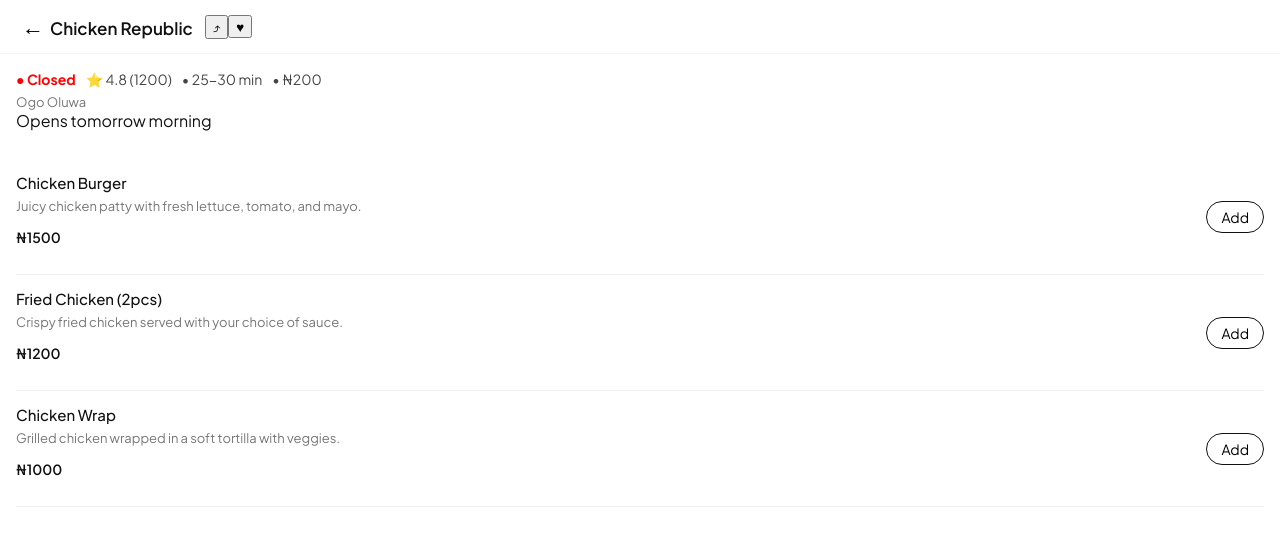
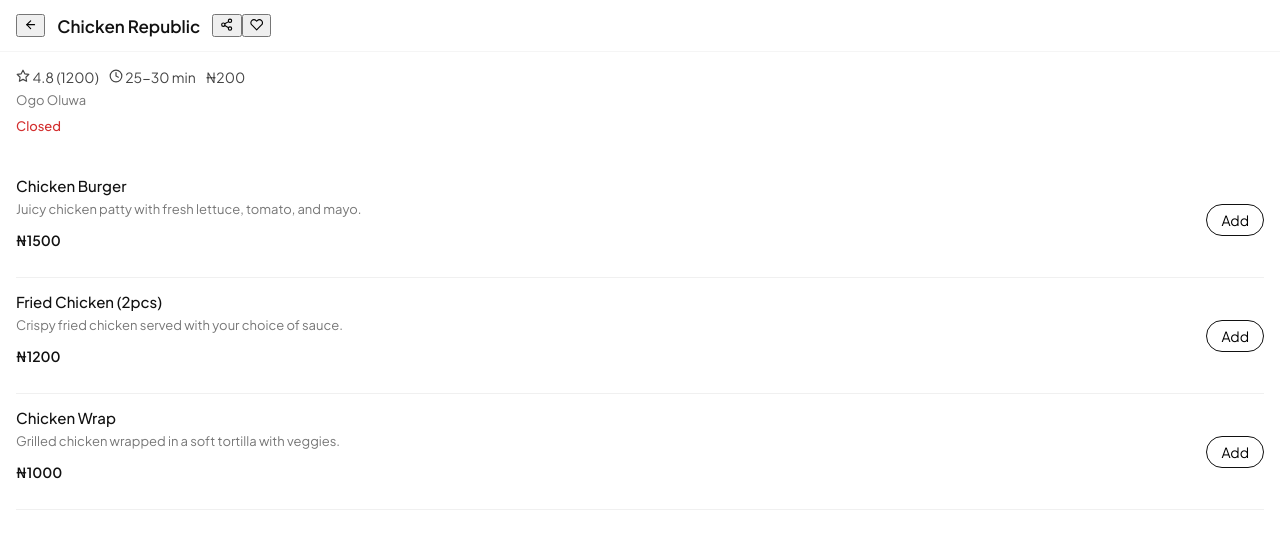
Before and after one commit to ay30bg/droppa, a React (Create React App) app: page /details/1 in a window 1280 px wide. Shown: the top 546 px of the page. Built offline with nearby package versions, Linux system fonts and the light colour scheme.

Commit message:
Update RestaurantDetails.jsx

```diff
--- a/src/pages/RestaurantDetails.jsx
+++ b/src/pages/RestaurantDetails.jsx
@@ -7,6 +7,16 @@ import {
 } from "../data/restaurants";
 import "../styles/restaurantdetails.css";
 
+import {
+  FiArrowLeft,
+  FiShare2,
+  FiHeart,
+  FiPlus,
+  FiMinus,
+  FiStar,
+  FiClock,
+} from "react-icons/fi";
+
 export default function RestaurantDetails() {
   const { id } = useParams();
   const navigate = useNavigate();
@@ -14,27 +24,15 @@ export default function RestaurantDetails() {
   const restaurant = featuredRestaurants.find((r) => r.id === Number(id));
   const menu = restaurantMenus[id] || [];
 
+  const [activeCategory, setActiveCategory] = useState("All");
   const [cart, setCart] = useState([]);
   const [loading, setLoading] = useState(true);
-  const [addedId, setAddedId] = useState(null);
-  const [shrunk, setShrunk] = useState(false);
-  const [fav, setFav] = useState(false);
+  const [liked, setLiked] = useState(false);
 
   const scrollRef = useRef();
 
   useEffect(() => {
-    setTimeout(() => setLoading(false), 900);
-  }, []);
-
-  useEffect(() => {
-    const handleScroll = () => {
-      if (scrollRef.current) {
-        setShrunk(scrollRef.current.scrollTop > 20);
-      }
-    };
-    scrollRef.current.addEventListener("scroll", handleScroll);
-    return () =>
-      scrollRef.current?.removeEventListener("scroll", handleScroll);
+    setTimeout(() => setLoading(false), 1000);
   }, []);
 
   if (!restaurant) return <div>Restaurant not found</div>;
@@ -42,9 +40,6 @@ export default function RestaurantDetails() {
   const isClosed = getRestaurantTimeDisplay(restaurant.time) === "Closed";
 
   const addToCart = (item) => {
-    setAddedId(item.id);
-    setTimeout(() => setAddedId(null), 700);
-
     setCart((prev) => {
       const exists = prev.find((p) => p.id === item.id);
       if (exists) {
@@ -68,51 +63,47 @@ export default function RestaurantDetails() {
     );
   };
 
-  const total = cart.reduce((a, b) => a + b.price * b.qty, 0);
-  const itemCount = cart.reduce((a, b) => a + b.qty, 0);
+  const total = cart.reduce((acc, item) => acc + item.price * item.qty, 0);
 
   return (
     <div className="cd-page" ref={scrollRef}>
       {/* HEADER */}
-      <div className={`cd-header ${shrunk ? "shrunk" : ""}`}>
-        <div className="cd-header-left">
-          <button className="cd-back" onClick={() => navigate(-1)}>←</button>
+      <div className="cd-header">
+        <button className="cd-icon-btn" onClick={() => navigate(-1)}>
+          <FiArrowLeft />
+        </button>
+
         <span className="cd-title">{restaurant.name}</span>
-        </div>
 
-        <div className="cd-header-right">
-          <button className="cd-icon" onClick={() => alert("Share link")}>⤴︎</button>
+        <div className="cd-header-actions">
+          <button className="cd-icon-btn">
+            <FiShare2 />
+          </button>
+
           <button
-            className={`cd-icon ${fav ? "active" : ""}`}
-            onClick={() => setFav(!fav)}
+            className={`cd-icon-btn ${liked ? "liked" : ""}`}
+            onClick={() => setLiked(!liked)}
           >
-            ♥
+            <FiHeart />
           </button>
         </div>
       </div>
 
-      {/* INFO */}
+      {/* RESTAURANT INFO */}
       <div className="cd-rest-info">
         <div className="cd-meta">
-          <span className={`cd-status ${isClosed ? "closed" : "open"}`}>
-            ● {isClosed ? "Closed" : "Open now"}
+          <span>
+            <FiStar /> {restaurant.rating} ({restaurant.orders})
           </span>
-          <span>⭐ {restaurant.rating} ({restaurant.orders})</span>
-          <span>• {restaurant.time}</span>
-          <span>• ₦200</span>
+          <span>
+            <FiClock /> {restaurant.time}
+          </span>
+          <span>₦200</span>
         </div>
 
         <div className="cd-street">{restaurant.street}</div>
 
-        {!isClosed && (
-          <div className="cd-hint">
-            {restaurant.orders > 1000
-              ? "Busy right now · Delivery may take longer"
-              : "Fast delivery today"}
-          </div>
-        )}
-
-        {isClosed && <div className="cd-hint">Opens tomorrow morning</div>}
+        {isClosed && <div className="cd-closed">Closed</div>}
       </div>
 
       {/* MENU */}
@@ -124,7 +115,8 @@ export default function RestaurantDetails() {
             <div className="cd-skeleton-card" />
           </>
         ) : (
-          menu.map((item) => {
+          <>
+            {menu.map((item) => {
               const inCart = cart.find((c) => c.id === item.id);
 
               return (
@@ -139,28 +131,33 @@ export default function RestaurantDetails() {
 
                   {inCart ? (
                     <div className="cd-qty-box">
-                    <button onClick={() => changeQty(item.id, "dec")}>−</button>
+                      <button onClick={() => changeQty(item.id, "dec")}>
+                        <FiMinus />
+                      </button>
                       <span>{inCart.qty}</span>
-                    <button onClick={() => changeQty(item.id, "inc")}>+</button>
+                      <button onClick={() => changeQty(item.id, "inc")}>
+                        <FiPlus />
+                      </button>
                     </div>
                   ) : (
                     <button
-                    className={`cd-add-btn ${addedId === item.id ? "added" : ""}`}
+                      className="cd-add-btn"
                       onClick={() => addToCart(item)}
                     >
-                    {addedId === item.id ? "Added" : "Add"}
+                      Add
                     </button>
                   )}
                 </div>
               );
-          })
+            })}
+          </>
         )}
       </div>
 
       {/* CART BAR */}
       {cart.length > 0 && (
         <div className="cd-cart-bar">
-          <span>View cart · {itemCount} items</span>
+          <span>{cart.reduce((a, b) => a + b.qty, 0)} items</span>
           <span>₦{total}</span>
         </div>
       )}
```
Lines whose indentation alone changed are shown as unchanged.
